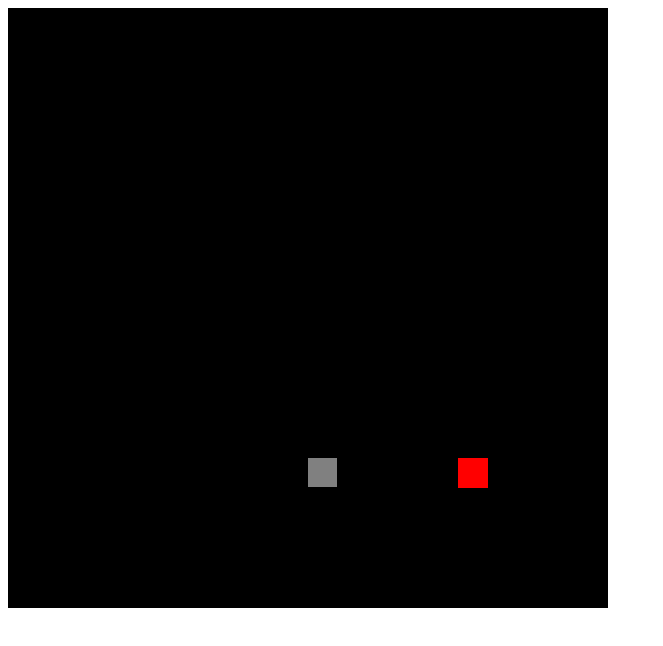
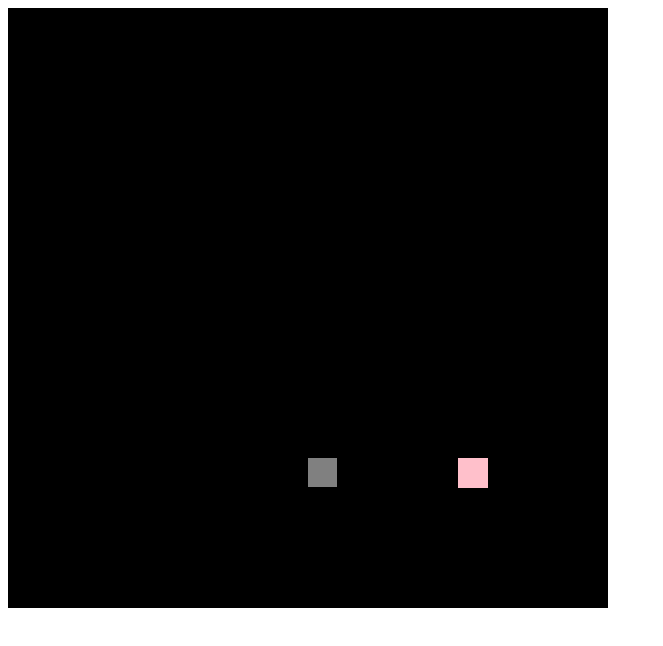
Before and after one commit to LSOGonzalez/pw12021II, a plain HTML site: page Aula09/jogocobrinha.html in a window 1280 px wide. Shown: the whole page, without its empty margins (0-663 px from the left). Drawn offline with Linux system fonts and the light colour scheme.

Commit message:
Aprendendo a fazer jogo interativo

```diff
--- a/Aula09/jogocobrinha.html
+++ b/Aula09/jogocobrinha.html
@@ -45,7 +45,7 @@
             ctx.fillStyle = "black";
             ctx.fillRect(0,0,stage.width, stage.height);
 
-            ctx.fillStyle = "red";
+            ctx.fillStyle = "pink";
             ctx.fillRect(ax*tp, ay*tp, tp,tp);
 
             ctx.fillStyle = "gray";
```
